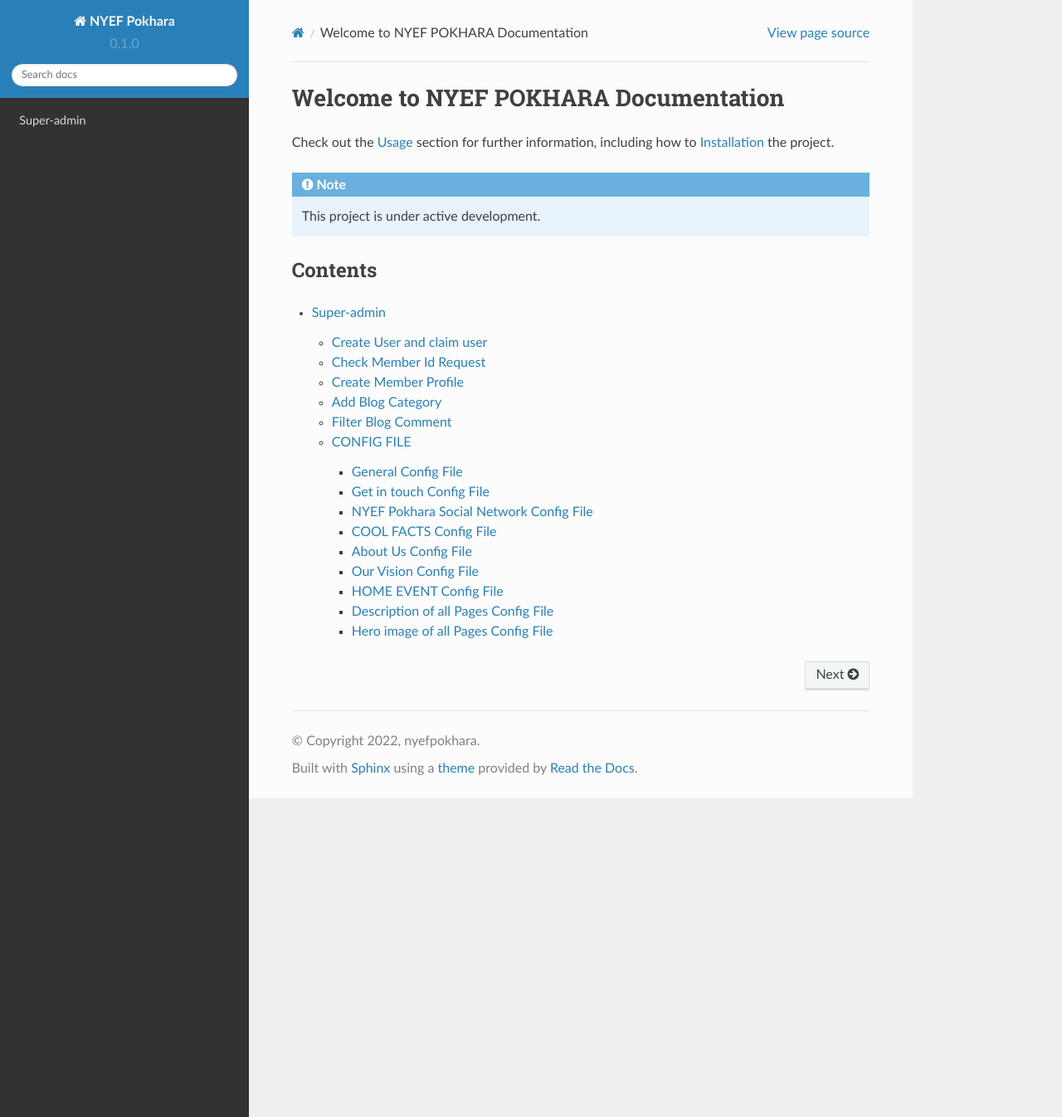
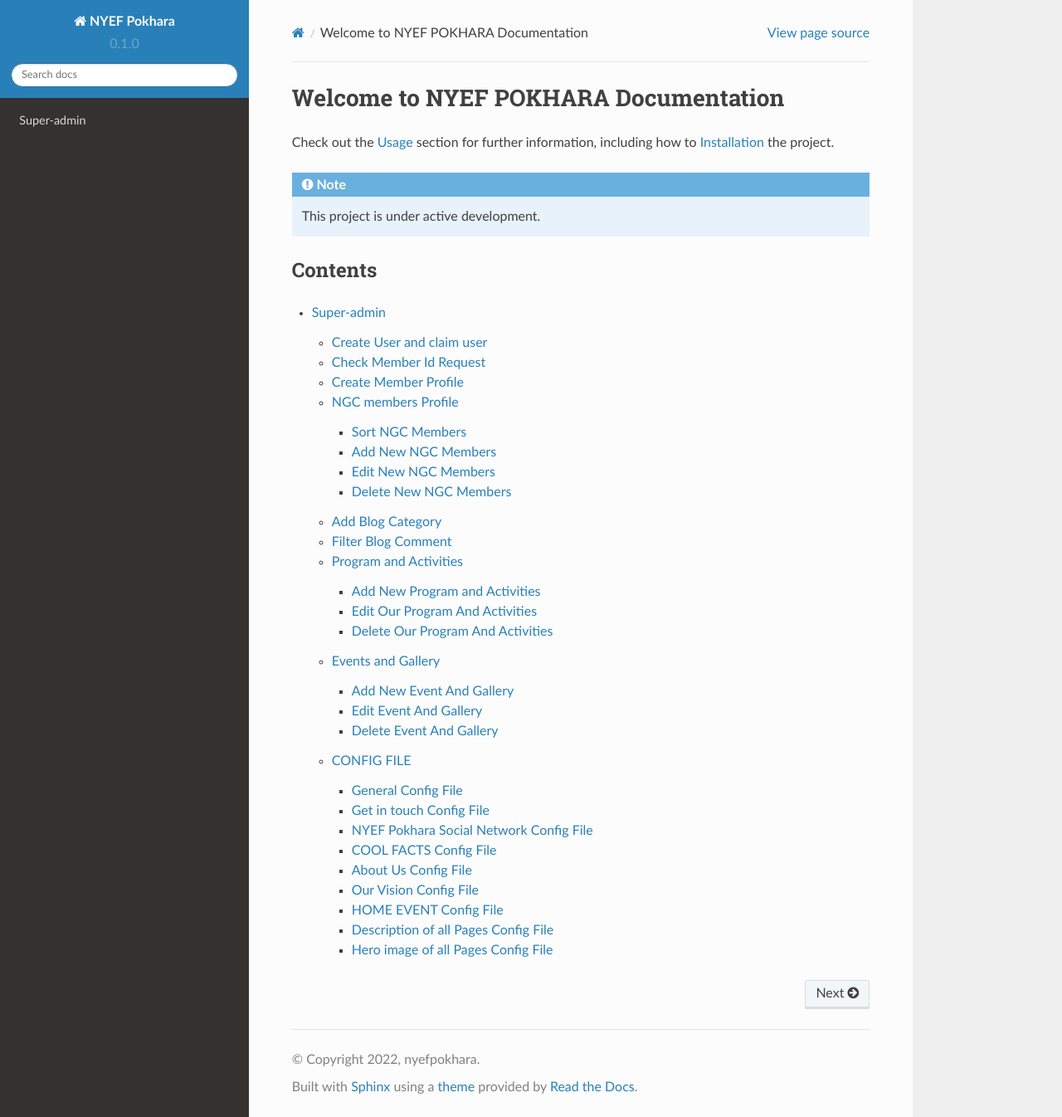
Before and after one commit to Krishesh/nyefpokharadocs, a Sphinx documentation site: the page built from docs/source/index.rst, in a window 1280 px wide and 1346 px high. Shown: the whole window at 83% size. Built offline with Sphinx 7.4.7 and the Read the Docs theme 2.0.0, drawn with Linux system fonts in a browser that asks for light colours.

Commit message:
Update superadmin.rst

```diff
--- a/docs/source/superadmin.rst
+++ b/docs/source/superadmin.rst
@@ -85,6 +85,55 @@
 
 2. Fill the form with User Data and Save it
 
+NGC members Profile
+-----------------------
+
+.. image:: https://nyefpokhara.org/static/docs_image/superadmin/ngc_member.png
+    :alt: General Config Image
+    :target: https://nyefpokhara.org/admin/index/member/add/
+    :scale: 100%
+    :align: center
+
+
+Note: please use NGC member Sort for arranging the list of ngc members
+
+
+Sort NGC Members
+^^^^^^^^^^^^^^^^^^^
+
+1. GO to  `NGC List`_ and
+
+2. Edit the NGC member Sort  Note" Please Be Careful with the sort number so that the members will me shown in the page according to the sort list"
+
+3. Save
+
+
+Add New NGC Members
+^^^^^^^^^^^^^^^^^^^
+
+1. GO to  `NGC List`_ and ADD MEMBER `NGC Member`_
+
+
+2. Fill the form with User Data and Save it
+
+
+Edit New NGC Members
+^^^^^^^^^^^^^^^^^^^
+
+1. GO to  `NGC List`_ and Select MEMBER
+
+
+2. Edit the form with User Data and Save it
+
+
+Delete New NGC Members
+^^^^^^^^^^^^^^^^^^^
+
+1 GO to  `NGC List`_ and Select MEMBER
+
+
+2. Delete the member and arrange the NGC  member Sort Order
+
 
 Add Blog Category
 -----------------
@@ -115,6 +164,90 @@
 3. Save it
 
 
+Program and Activities
+-----------------------
+
+.. image:: https://nyefpokhara.org/static/docs_image/superadmin/program.png
+    :alt: Program And Activities
+    :target: https://nyefpokhara.org/admin/index/our_programs/
+    :scale: 100%
+    :align: center
+
+
+Note: please make the program visible so that it can be shown in the page
+
+Add New Program and Activities
+^^^^^^^^^^^^^^^^^^^^^^^^^^^^^^
+
+
+1. Go To `Our Program`_ and click `ADD OUR PROGRAM`_
+
+
+2. Fill the our program form and save it
+
+
+Edit Our Program And Activities
+^^^^^^^^^^^^^^^^^^^^^^^^^^^^^^^
+
+
+1. Go To `Our Program`_ and Selct the program you want to edit
+
+
+2. Fill the our program form with edited data  and save it
+
+
+Delete Our Program And Activities
+^^^^^^^^^^^^^^^^^^^^^^^^^^^^^^^
+
+
+1. Go To `Our Program`_ and Selct the program you want to delete
+
+
+2. Choose Delete Action And click ok
+
+
+Events and Gallery
+-----------------------
+
+.. image:: https://nyefpokhara.org/static/docs_image/superadmin/event.png
+    :alt: Event and Gallery
+    :target: https://nyefpokhara.org/admin/index/event
+    :scale: 100 %
+    :align: center
+
+
+Note: please make the Event Add Gallery visible so that it can be shown in the page
+
+
+Add New Event And Gallery
+^^^^^^^^^^^^^^^^^^^^^^^^^^^^^^
+
+
+1. Go To `Event and Gallery`_ and click `ADD Event and Gallery`_
+
+
+2. Fill the event Data form and save it
+
+
+Edit Event And Gallery
+^^^^^^^^^^^^^^^^^^^^^^^^^^^^^^
+
+
+1. Go To `Event and Gallery`_ and Select the event you want to Edit
+
+
+2. Fill the event Data form with new data and save it
+
+
+Delete Event And Gallery
+^^^^^^^^^^^^^^^^^^^^^^^^^^^^^^
+
+
+1. Go To `Event and Gallery`_ and Select the event you want to Delete
+
+
+2.Select the Delete action and click ok
+
 
 CONFIG FILE
 -----------------
@@ -141,8 +274,6 @@
 2. Change the General Data in the Form
 
 3. Save It
-
-
 
 
 Get in touch Config File
@@ -324,9 +455,10 @@
 .. _config : https://nyefpokhara.org/admin/constance/config/
 .. _Add Membe : https://nyefpokhara.org/admin/index/member/add/
 .. _Filter Blog Commen :https://nyefpokhara.org/admin/index/blogscomment/
+.. _Our Program :https://nyefpokhara.org/admin/index/our_programs/
+.. _ADD OUR PROGRAM :https://nyefpokhara.org/admin/index/our_programs/add/
+.. _Event and Gallery : https://nyefpokhara.org/admin/index/event/
+.. _Add Event and Gallery : https://nyefpokhara.org/admin/index/event/add/
 
 .. _Add   : https://nyefpokhara.org/admin/index/category/
 .. _Add   : https://nyefpokhara.org/admin/index/category/
-.. _Add   : https://nyefpokhara.org/admin/index/category/
-.. _Add   : https://nyefpokhara.org/admin/index/category/
-.. _Add   : https://nyefpokhara.org/admin/index/category/
```
